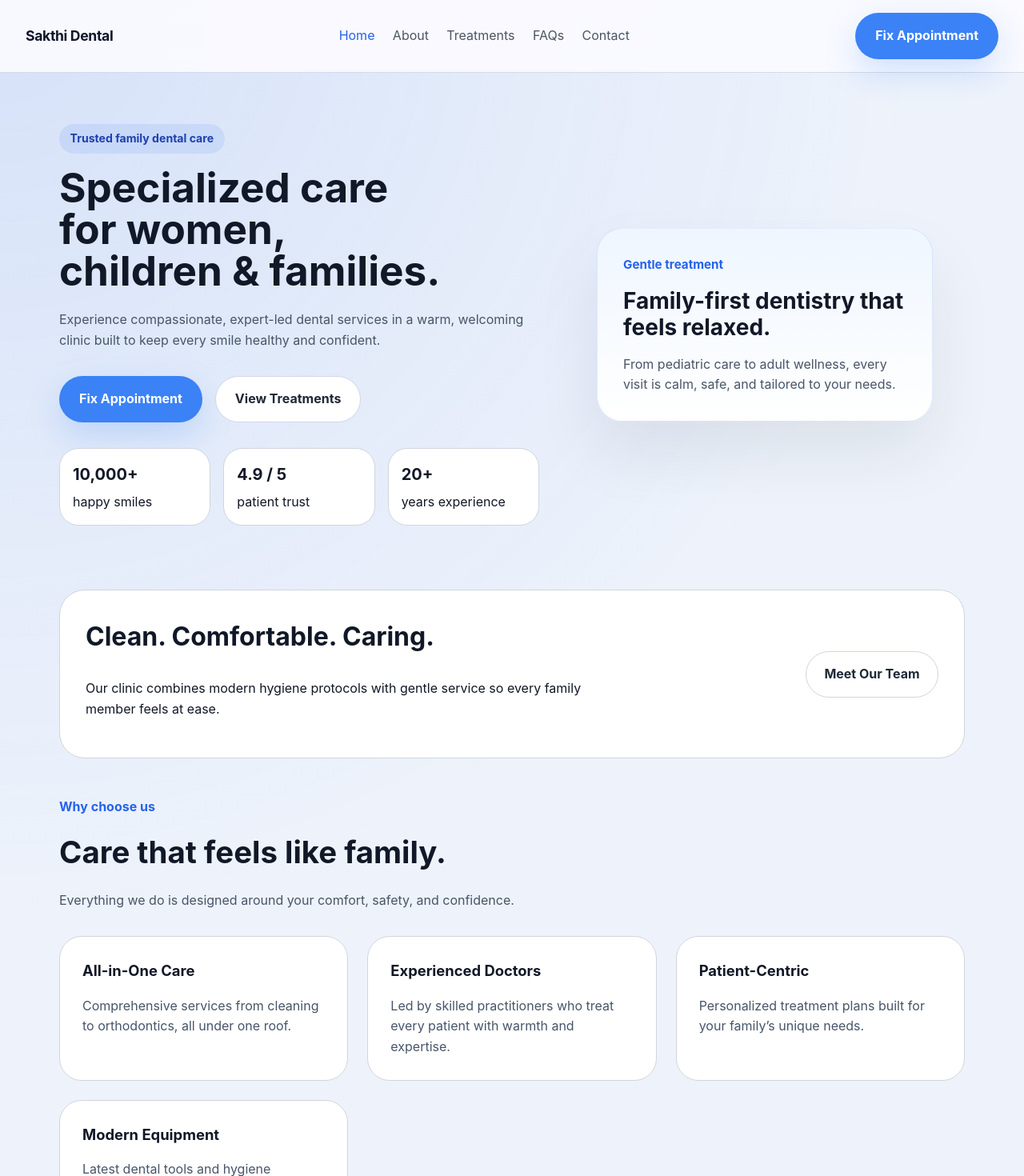
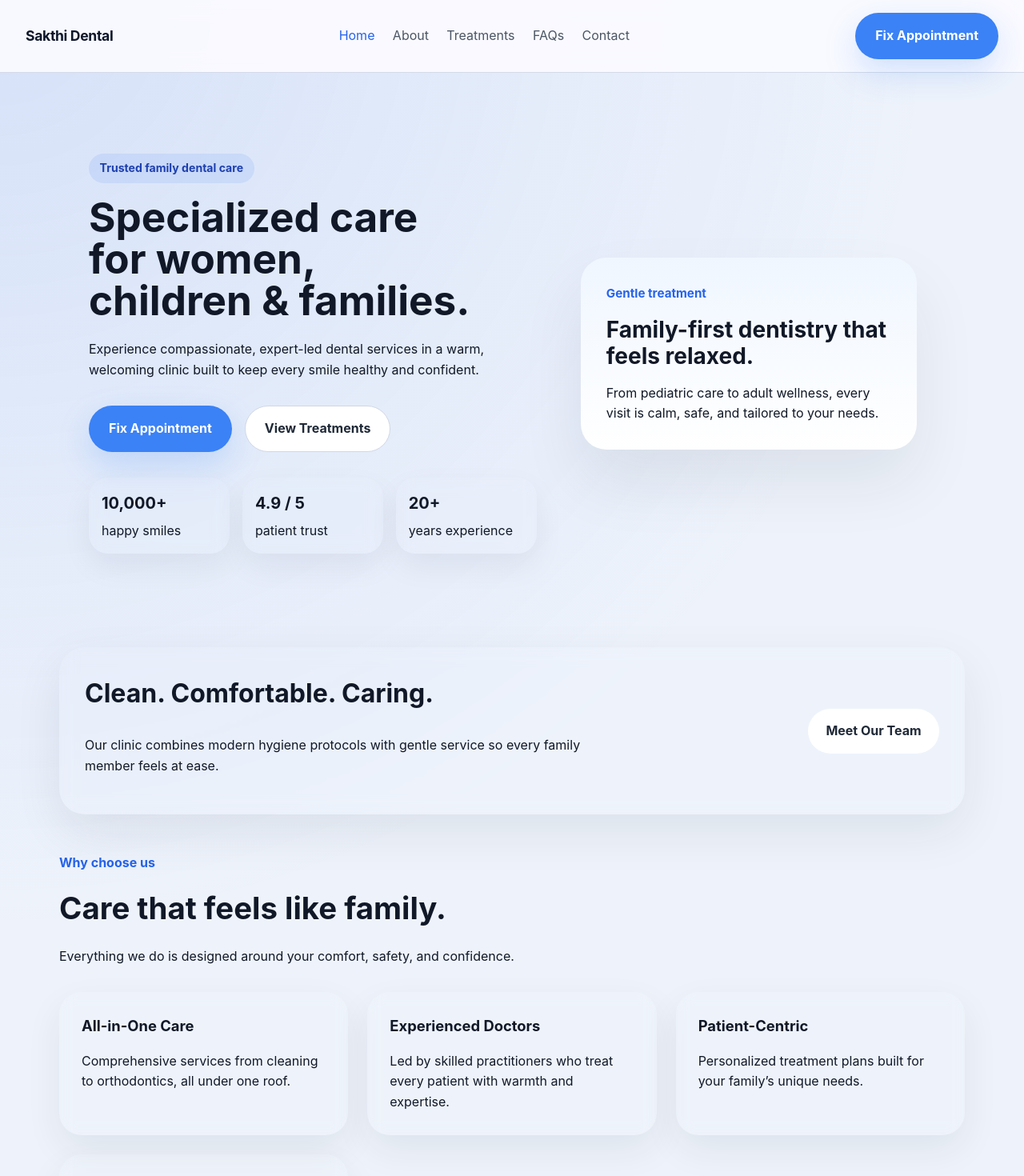
Before and after one commit to NihitAgarwal1/ShadowFox_Dental_Clinic, an Angular app: page / in a window 1280 px wide. Shown: the top 1470 px of the page at 80% size. Built offline with nearby package versions, Linux system fonts and the light colour scheme.

Commit message:
Transition and border design added to div container

```diff
--- a/src/app/home.component.css
+++ b/src/app/home.component.css
@@ -1,12 +1,65 @@
+.home-page {
+  position: relative;
+  isolation: isolate;
+  --home-blue: #2563eb;
+  --home-teal: #0891b2;
+  --home-rose: #ec4899;
+  --home-ink: #102033;
+  --home-muted: #475569;
+  --home-border: rgba(191, 219, 254, 0.86);
+  --home-panel: rgba(255, 255, 255, 0.88);
+}
+
+.home-page::before,
+.home-page::after {
+  content: "";
+  position: fixed;
+  pointer-events: none;
+}
+
+.home-page::before {
+  inset: -18px;
+  z-index: 0;
+  background: url("/home-dental-background.png") center / cover no-repeat;
+  filter: blur(0px);
+  transform: scale(1.03);
+}
+
+.home-page::after {
+  inset: 0;
+  z-index: 0;
+  background:
+    linear-gradient(180deg, rgba(238, 243, 251, 0.58), rgba(248, 251, 255, 0.72)),
+    linear-gradient(135deg, rgba(37, 99, 235, 0.05), rgba(8, 145, 178, 0.04) 48%, rgba(236, 72, 153, 0.03));
+}
+
+.home-page > * {
+  position: relative;
+  z-index: 1;
+}
+
 .hero {
   display: grid;
   grid-template-columns: minmax(0, 1.2fr) minmax(320px, 1fr);
   gap: 2rem;
   align-items: center;
+  padding: clamp(1.35rem, 3vw, 2.25rem);
+  border: 1px solid transparent;
+  border-radius: 30px;
+  background: transparent;
+  box-shadow: none;
+  backdrop-filter: none;
 }
 
 .hero-copy {
   padding: 2rem 0;
+}
+
+.home-logo {
+  display: block;
+  width: min(100%, 420px);
+  height: auto;
+  margin-bottom: 1.4rem;
 }
 
 .eyebrow {
@@ -24,11 +77,12 @@
   margin: 0;
   font-size: clamp(2.4rem, 4vw, 4rem);
   line-height: 1.02;
+  color: var(--home-ink);
 }
 
 .hero-copy p {
   margin: 1.4rem 0 2rem;
-  color: #475569;
+  color: var(--home-muted);
   max-width: 42rem;
 }
 
@@ -46,10 +100,22 @@
 }
 
 .hero-highlights div {
-  background: #ffffff;
-  border: 1px solid #d1d5db;
+  background: var(--home-panel);
+  border: 1px solid var(--home-border);
   border-radius: 24px;
   padding: 1rem;
+  box-shadow: 0 16px 38px rgba(15, 23, 42, 0.06);
+  backdrop-filter: blur(10px);
+  transition: transform 0.22s ease, border-color 0.22s ease, box-shadow 0.22s ease;
+}
+
+.hero-highlights div:hover {
+  transform: translateY(-4px);
+  background:
+    linear-gradient(180deg, rgba(248, 250, 252, 0.96), rgba(241, 245, 249, 0.92)),
+    #f8fafc;
+  border-color: rgba(37, 99, 235, 0.42);
+  box-shadow: 0 22px 52px rgba(37, 99, 235, 0.13);
 }
 
 .hero-highlights strong {
@@ -66,11 +132,35 @@
 .hero-card {
   width: 100%;
   max-width: 420px;
-  background: linear-gradient(180deg, #eff6ff 0%, #ffffff 100%);
+  background:
+    linear-gradient(180deg, rgba(239, 246, 255, 0.96), rgba(255, 255, 255, 0.93)),
+    #ffffff;
   padding: 2rem;
   border-radius: 32px;
-  border: 1px solid rgba(37, 99, 235, 0.12);
+  border: 1px solid var(--home-border);
   box-shadow: 0 40px 80px rgba(15, 23, 42, 0.08);
+  backdrop-filter: blur(10px);
+  position: relative;
+  overflow: hidden;
+  transition: transform 0.22s ease, border-color 0.22s ease, box-shadow 0.22s ease;
+}
+
+.hero-card::before {
+  content: "";
+  position: absolute;
+  inset: 0;
+  border-top: 5px solid transparent;
+  border-image: linear-gradient(90deg, var(--home-blue), var(--home-teal), var(--home-rose)) 1;
+  pointer-events: none;
+}
+
+.hero-card:hover {
+  transform: translateY(-5px);
+  background:
+    linear-gradient(180deg, rgba(248, 250, 252, 0.96), rgba(241, 245, 249, 0.9)),
+    #f8fafc;
+  border-color: rgba(37, 99, 235, 0.44);
+  box-shadow: 0 34px 80px rgba(37, 99, 235, 0.16);
 }
 
 .hero-card-tag {
@@ -88,7 +178,7 @@
 
 .hero-card p {
   margin: 0;
-  color: #475569;
+  color: var(--home-muted);
 }
 
 .small-info {
@@ -96,15 +186,25 @@
   justify-content: space-between;
   gap: 1.5rem;
   align-items: center;
-  background: #ffffff;
-  border: 1px solid #d1d5db;
+  background: var(--home-panel);
+  border: 1px solid var(--home-border);
   border-radius: 32px;
   padding: 2rem;
+  box-shadow: 0 22px 60px rgba(15, 23, 42, 0.08);
+  backdrop-filter: blur(10px);
+  transition: transform 0.22s ease, border-color 0.22s ease, box-shadow 0.22s ease;
+}
+
+.small-info:hover {
+  transform: translateY(-3px);
+  border-color: rgba(37, 99, 235, 0.42);
+  box-shadow: 0 26px 68px rgba(37, 99, 235, 0.13);
 }
 
 .small-info h2 {
   margin-top: 0;
   font-size: 2rem;
+  color: var(--home-ink);
 }
 
 .small-info p {
@@ -117,9 +217,17 @@
   padding: 0.95rem 1.4rem;
   border-radius: 999px;
   background: #ffffff;
-  border: 1px solid #d1d5db;
+  border: 1px solid var(--home-border);
   color: #1f2937;
   font-weight: 700;
+  transition: transform 0.2s ease, border-color 0.2s ease, box-shadow 0.2s ease, color 0.2s ease;
+}
+
+.link-button:hover {
+  transform: translateY(-2px);
+  color: var(--home-blue);
+  border-color: rgba(37, 99, 235, 0.42);
+  box-shadow: 0 18px 42px rgba(37, 99, 235, 0.12);
 }
 
 .section-head {
@@ -137,11 +245,12 @@
 .section-head h2 {
   margin: 0;
   font-size: clamp(2rem, 3vw, 3rem);
+  color: var(--home-ink);
 }
 
 .section-head p {
   margin-top: 1rem;
-  color: #475569;
+  color: var(--home-muted);
   max-width: 42rem;
 }
 
@@ -160,10 +269,42 @@
 .feature-grid article,
 .service-grid article,
 .testimonial-grid article {
-  background: #ffffff;
-  border: 1px solid #d1d5db;
+  background:
+    linear-gradient(180deg, rgba(255, 255, 255, 0.94), rgba(248, 251, 255, 0.88)),
+    var(--home-panel);
+  border: 1px solid var(--home-border);
   border-radius: 28px;
   padding: 1.75rem;
+  box-shadow: 0 18px 46px rgba(15, 23, 42, 0.07);
+  backdrop-filter: blur(10px);
+  position: relative;
+  overflow: hidden;
+  transition: transform 0.22s ease, border-color 0.22s ease, box-shadow 0.22s ease;
+}
+
+.feature-grid article::before,
+.service-grid article::before,
+.testimonial-grid article::before {
+  content: "";
+  position: absolute;
+  inset: 0;
+  border-left: 4px solid rgba(8, 145, 178, 0.72);
+  opacity: 0;
+  transition: opacity 0.22s ease;
+}
+
+.feature-grid article:hover,
+.service-grid article:hover,
+.testimonial-grid article:hover {
+  transform: translateY(-5px);
+  border-color: rgba(37, 99, 235, 0.42);
+  box-shadow: 0 26px 64px rgba(37, 99, 235, 0.13);
+}
+
+.feature-grid article:hover::before,
+.service-grid article:hover::before,
+.testimonial-grid article:hover::before {
+  opacity: 1;
 }
 
 .feature-grid strong,
@@ -171,13 +312,16 @@
   display: block;
   margin-bottom: 1rem;
   font-size: 1.15rem;
+  color: var(--home-ink);
+  position: relative;
 }
 
 .feature-grid p,
 .service-grid p,
 .testimonial-grid p {
-  color: #475569;
+  color: var(--home-muted);
   margin: 0;
+  position: relative;
 }
 
 .section-actions {
@@ -194,6 +338,7 @@
   justify-content: space-between;
   align-items: center;
   color: #64748b;
+  position: relative;
 }
 
 @media (max-width: 960px) {
```
